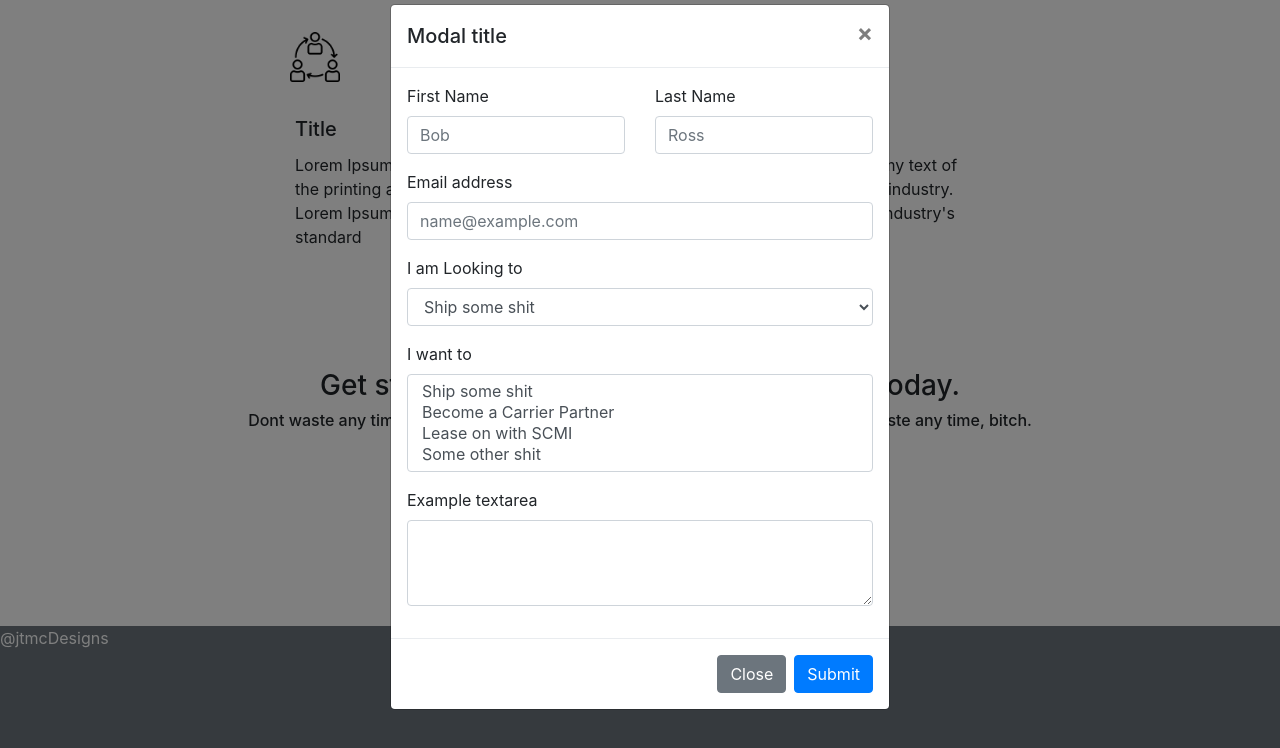
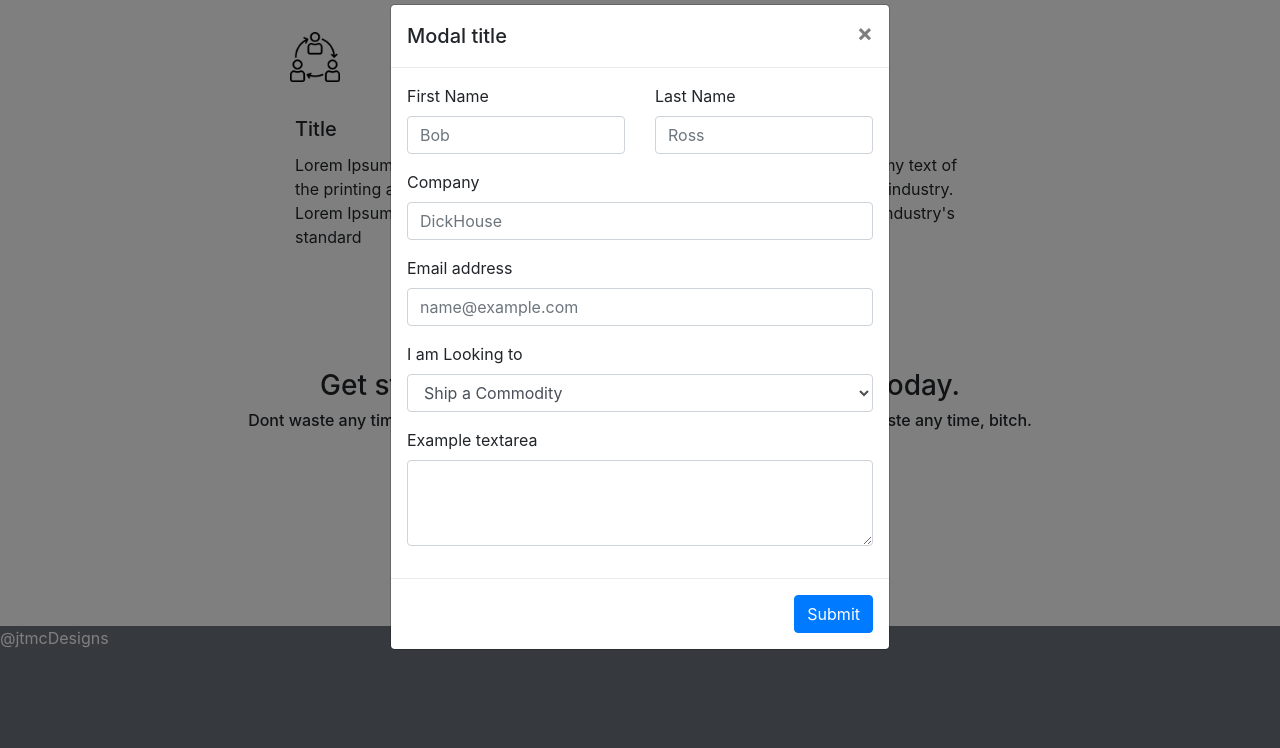
Before and after one commit to Jaimetyler/scm-redesign, a plain HTML site: page public/index.html in a window 1280 px wide. Both pictures are taken after a click on the button "Do It Now". Shown: the part 1959-2707 px from the top of the page. Drawn offline with nearby package versions, Linux system fonts and the light colour scheme; some packages are replaced by stand-ins of ours.

Commit message:
Updated form on the button click to show an additional field, company, and took out one of the options that was there to choose some kind of service. updated input field id's

```diff
--- a/public/index.html
+++ b/public/index.html
@@ -43,7 +43,6 @@
     <!--HEADER IMAGE WITH TEXT -->
     <!-- Need to find a good image maybe of savannah port or even our new facility -->
     <!-- Move text to the left of page on image, with maybe a button to get signed up as a carrier -->
-
 <!-- this is a video background option -->
 <!-- <div class="jumbotron jumbotron-fluid">
       <video
@@ -89,15 +88,8 @@
 <div class="jumbotron jumbotron-fluid">
   <nav class="navbar navbar-expand-lg navbar-secondary bg-none">
     <a class="navbar-brand" href="#"></a>
-        <button
-          class="navbar-toggler"
-          type="button"
-          data-toggle="collapse"
-          data-target="#navbarText"
-          aria-controls="navbarText"
-          aria-expanded="false"
-          aria-label="Toggle navigation"
-        >
+    <button class="navbar-toggler" type="button" data-toggle="collapse" data-target="#navbarText"
+      aria-controls="navbarText" aria-expanded="false" aria-label="Toggle navigation">
           <span class="navbar-toggler-icon"></span>
         </button>
         <div class="collapse navbar-collapse " id="navbarText">
@@ -312,50 +304,46 @@
               <div class="row">
                 <div class="col">
                   <div class="form-group">
-                    <label for="exampleFormControlInput1">First Name</label>
-                    <input type="name" class="form-control" id="exampleFormControlInput1" placeholder="Bob">
+                    <label for="firstName">First Name</label>
+                    <input type="name" class="form-control" id="firstName" placeholder="Bob">
                   </div>
                 </div>
                 <div class="col">
                   <div class="form-group">
-                    <label for="exampleFormControlInput1">Last Name</label>
-                    <input type="name" class="form-control" id="exampleFormControlInput1" placeholder="Ross">
+                    <label for="lastName">Last Name</label>
+                    <input type="name" class="form-control" id="lastName" placeholder="Ross">
                   </div>
                 </div>
 
               </div>
               <div class="form-group">
-                <label for="exampleFormControlInput1">Email address</label>
-                <input type="email" class="form-control" id="exampleFormControlInput1" placeholder="name@example.com">
+                <label for="company">Company</label>
+                <input type="email" class="form-control" id="company" placeholder="DickHouse">
               </div>
               <div class="form-group">
-                <label for="exampleFormControlSelect1">I am Looking to</label>
-                <select class="form-control" id="exampleFormControlSelect1">
-                  <option>Ship some shit</option>
+                <label for="emailAdress">Email address</label>
+                <input type="email" class="form-control" id="emailAdress" placeholder="name@example.com">
+              </div>
+              <div class="form-group">
+                <label for="serviceType">I am Looking to</label>
+                <select class="form-control" id="serviceType">
+                  <option>Ship a Commodity</option>
                   <option>Become a Carrier Partner</option>
                   <option>Lease on with SCMI</option>
                   <option>Some other shit</option>
 
                 </select>
               </div>
+
               <div class="form-group">
-                <label for="exampleFormControlSelect2">I want to</label>
-                <select multiple class="form-control" id="exampleFormControlSelect2">
-                  <option>Ship some shit</option>
-                  <option>Become a Carrier Partner</option>
-                  <option>Lease on with SCMI</option>
-                  <option>Some other shit</option>
-                </select>
-              </div>
-              <div class="form-group">
-                <label for="exampleFormControlTextarea1">Example textarea</label>
-                <textarea class="form-control" id="exampleFormControlTextarea1" rows="3"></textarea>
+                <label for="comment">Example textarea</label>
+                <textarea class="form-control" id="comment" rows="3"></textarea>
               </div>
             </form>
           </div>
           <div class="modal-footer">
-            <button type="button" class="btn btn-secondary" data-dismiss="modal">Close</button>
-            <button type="button" class="btn btn-primary">Submit</button>
+
+            <button type="button" class="btn btn-primary" id="submitButton">Submit</button>
           </div>
         </div>
       </div>
```
Lines whose indentation alone changed are shown as unchanged.
